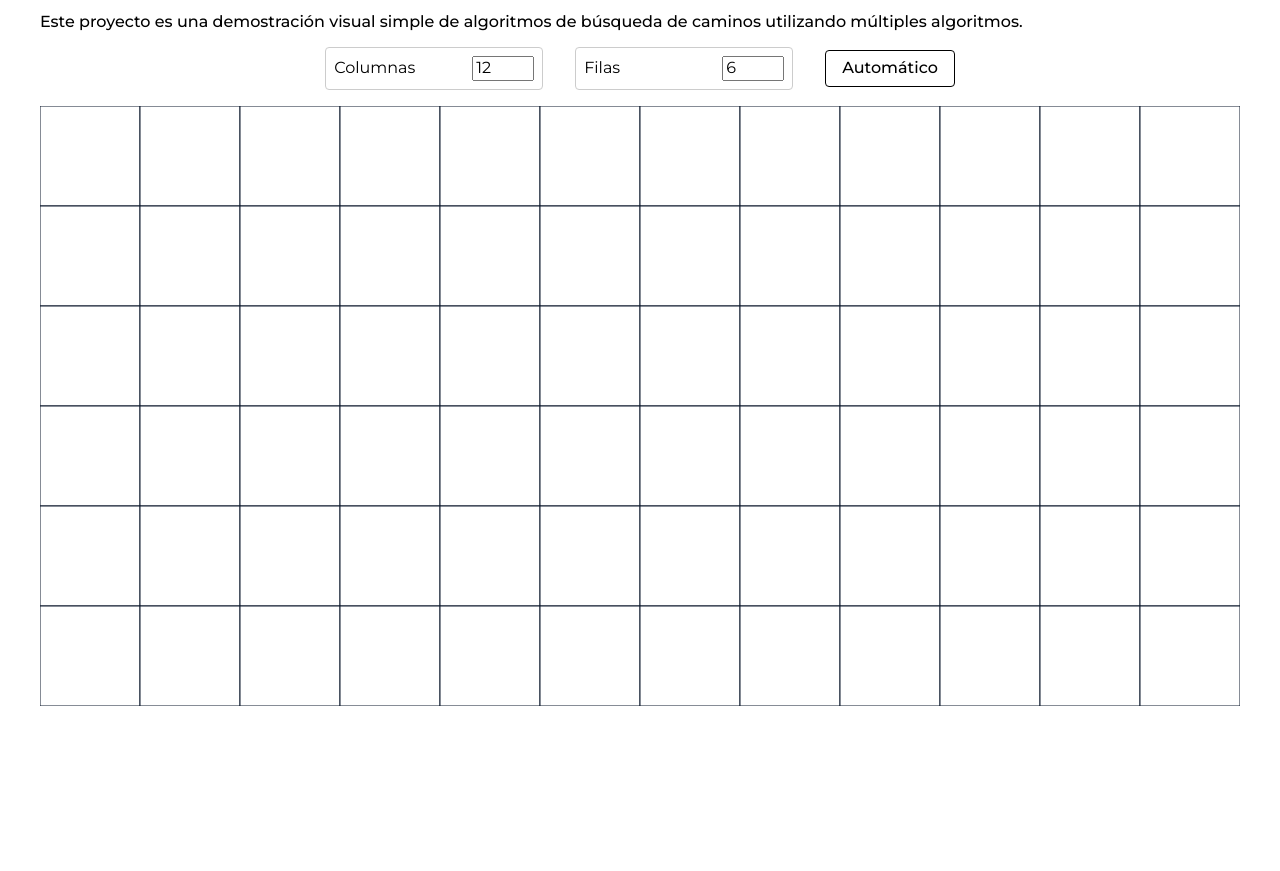
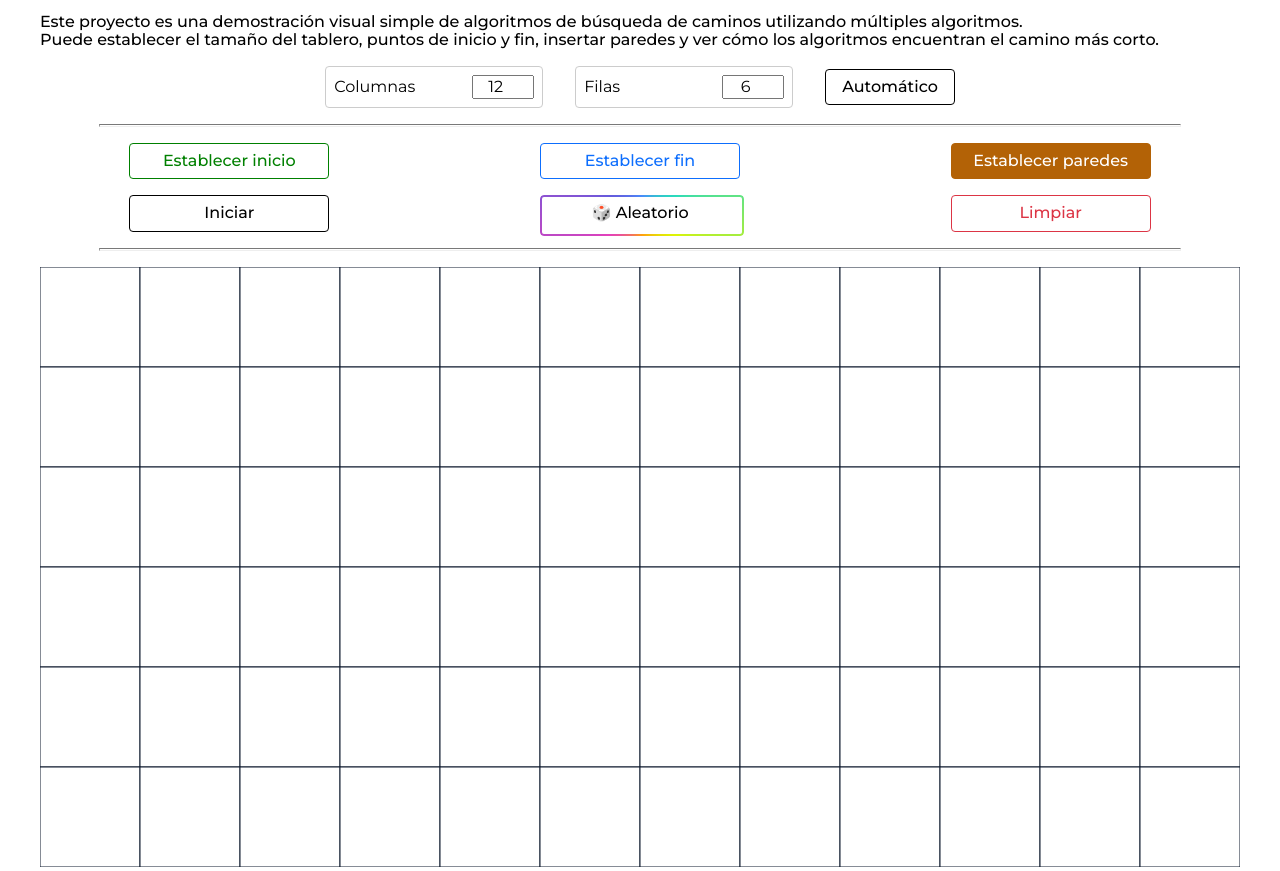
Before and after one commit to fraancosan/optiPath, a website with bundled scripts: page index.html in a window 1280 px wide. Shown: the part 76-947 px from the top of the page. Before the commit the page ends 800 px from the top, so only its background shows below. Built offline with nearby package versions, Linux system fonts and the light colour scheme.

Commit message:
style: add new options - Only Visual

```diff
--- a/index.html
+++ b/index.html
@@ -13,19 +13,63 @@
       <h1 class="title">OptiPath</h1>
       <span class="description">
         Este proyecto es una demostración visual simple de algoritmos de
-        búsqueda de caminos utilizando múltiples algoritmos.
+        búsqueda de caminos utilizando múltiples algoritmos. <br />
+        Puede establecer el tamaño del tablero, puntos de inicio y fin, insertar
+        paredes y ver cómo los algoritmos encuentran el camino más corto.
       </span>
       <div class="inputs-container">
         <div class="size-input">
           <label for="columns">Columnas</label>
-          <input id="columns" type="number" min="1" max="100" />
+          <input id="columns" type="number" min="2" max="100" />
         </div>
         <div class="size-input">
           <label for="rows">Filas</label>
-          <input id="rows" type="number" min="1" max="100" />
+          <input id="rows" type="number" min="2" max="100" />
         </div>
         <button id="auto-size-btn" class="btn">Automático</button>
       </div>
+      <hr class="line" />
+      <div class="actions-container">
+        <button
+          id="set-start-btn"
+          class="btn btn-set-start"
+          style="grid-area: set-start-btn"
+        >
+          Establecer inicio
+        </button>
+        <button
+          id="set-walls-btn"
+          class="btn btn-active btn-set-walls"
+          style="grid-area: set-walls-btn"
+        >
+          Establecer paredes
+        </button>
+        <button
+          id="set-end-btn"
+          class="btn btn-set-end"
+          style="grid-area: set-end-btn"
+        >
+          Establecer fin
+        </button>
+        <button id="start-btn" class="btn" style="grid-area: start-btn">
+          Iniciar
+        </button>
+        <button
+          id="clear-btn"
+          class="btn btn-danger"
+          style="grid-area: clear-btn"
+        >
+          Limpiar
+        </button>
+        <button
+          id="random-btn"
+          class="btn btn-random"
+          style="grid-area: random-btn"
+        >
+          🎲 Aleatorio
+        </button>
+      </div>
+      <hr class="line" />
       <div class="canvas-container">
         <canvas id="canvas"></canvas>
       </div>
--- a/styles.css
+++ b/styles.css
@@ -4,6 +4,10 @@
 * {
   font-family: 'Montserrat', sans-serif;
   scroll-behavior: smooth;
+  --set-end: #0d6efd;
+  --set-start: green;
+  --set-walls: #b36206;
+  --danger: #dc3545;
 }
 
 body {
@@ -53,6 +57,10 @@ main {
   align-items: center;
 }
 
+.inputs-container input {
+  text-align: center;
+}
+
 .size-input {
   width: 100%;
   max-width: 200px;
@@ -65,18 +73,134 @@ main {
 }
 
 .btn {
+  --border-radius: 4px;
+  --border-width: 1px;
+  --border-color: black;
+  --color: black;
+  --background-color-hover: black;
+  --color-hover: white;
+  max-width: 200px;
   padding: 0.5em 1em;
   border: none;
-  border-radius: 4px;
+  border-radius: var(--border-radius);
   background-color: transparent;
-  color: black;
+  color: var(--color);
   font-weight: 500;
   cursor: pointer;
-  border: 1px solid black;
+  border: var(--border-width) solid var(--border-color);
   transition: all 200ms;
 }
+.btn:hover,
+.btn:active {
+  background-color: var(--background-color-hover);
+  color: var(--color-hover);
+  scale: 1.01;
+}
+.btn-active {
+  background-color: var(--background-color-hover);
+  color: var(--color-hover);
+}
+.btn-danger {
+  --border-color: var(--danger);
+  --color: var(--danger);
+  --background-color-hover: var(--danger);
+  --color-hover: white;
+}
+.btn-set-start {
+  --border-color: var(--set-start);
+  --color: var(--set-start);
+  --background-color-hover: var(--set-start);
+  --color-hover: white;
+}
+.btn-set-end {
+  --border-color: var(--set-end);
+  --color: var(--set-end);
+  --background-color-hover: var(--set-end);
+  --color-hover: white;
+}
+.btn-set-walls {
+  --border-color: var(--set-walls);
+  --color: var(--set-walls);
+  --background-color-hover: var(--set-walls);
+  --color-hover: white;
+}
+.btn-random {
+  border: none;
+  position: relative;
+  appearance: none;
+  --border-width: 2px;
+  z-index: 2;
+  --background-color-hover: transparent;
+  --color-hover: black;
+}
+.btn-random::after {
+  --m-i: linear-gradient(#000, #000);
+  --m-o: content-box, padding-box;
+  content: '';
+  position: absolute;
+  left: 0;
+  top: 0;
+  width: 100%;
+  height: 100%;
+  padding: var(--border-width);
+  border-radius: var(--border-radius);
+  background-image: conic-gradient(
+    #488cfb,
+    #29dbbc,
+    #ddf505,
+    #ff9f0e,
+    #e440bb,
+    #655adc,
+    #488cfb
+  );
+  -webkit-mask-image: var(--m-i), var(--m-i);
+  mask-image: var(--m-i), var(--m-i);
+  -webkit-mask-origin: var(--m-o);
+  mask-origin: var(--m-o);
+  mask-clip: var(--m-o);
+  -webkit-mask-clip: var(--m-o);
+  mask-composite: exclude;
+  -webkit-mask-composite: destination-out;
+  filter: hue-rotate(0);
+  animation: rotate-hue linear 500ms infinite;
+  animation-play-state: running;
+}
+@keyframes rotate-hue {
+  to {
+    filter: hue-rotate(1turn);
+  }
+}
 
-.btn:hover {
-  background-color: black;
-  color: white;
+.line {
+  height: 1px;
+  border-top: 1px solid #797979;
+  color: solid #797979;
+  background-color: solid #797979#e5eaf4;
+  width: 90%;
+  margin: 0 auto;
 }
+
+.actions-container {
+  display: grid;
+  column-gap: 2em;
+  row-gap: 1em;
+  justify-items: center;
+  grid-template:
+    'set-start-btn set-end-btn'
+    'set-walls-btn random-btn'
+    'start-btn clear-btn';
+  grid-template-columns: repeat(2, 1fr);
+}
+
+.actions-container .btn {
+  width: 100%;
+}
+
+@media (min-width: 700px) {
+  .actions-container {
+    grid-template:
+      'set-start-btn set-end-btn set-walls-btn'
+      'start-btn random-btn clear-btn';
+    grid-template-columns: repeat(3, 1fr);
+  }
+}
```
